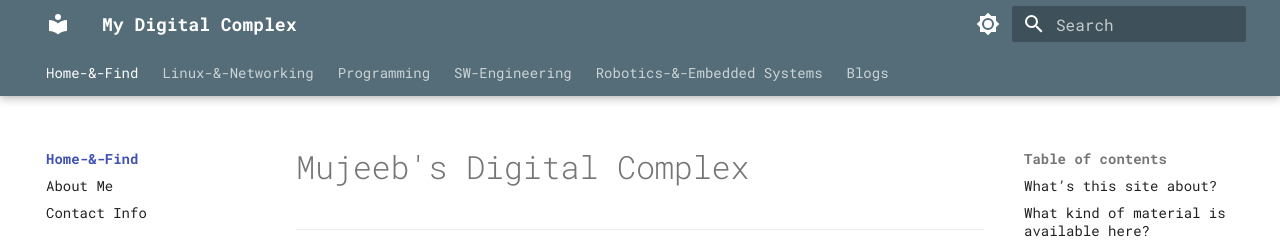
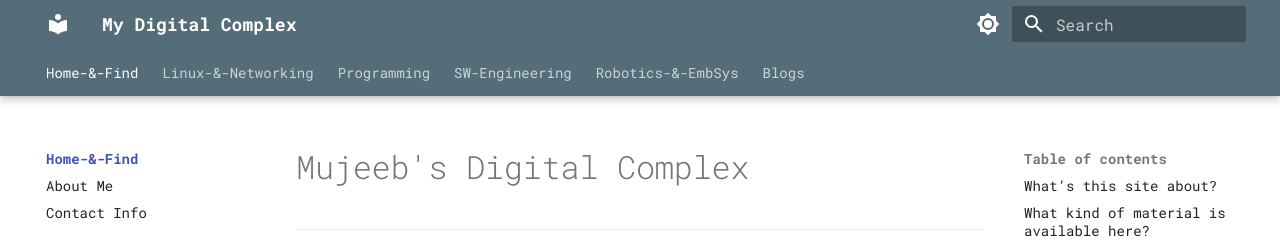
Before and after one commit to alohamujeeb/alohamujeeb.github.io, an MkDocs documentation site: the page built from docs/index.md, in a window 1280 px wide. Shown: the top 241 px of the page. Built offline with MkDocs 1.6.1 and Material for MkDocs 9.7.7, drawn with Linux system fonts in a browser that asks for light colours.

Commit message:
minor adjustments

```diff
--- a/mkdocs.yml
+++ b/mkdocs.yml
@@ -196,7 +196,7 @@ nav:
     - ===CI/CD====:
       - cicd: sweng/cicd/index.md
 
-  - Robotics-&-Embedded Systems:
+  - Robotics-&-EmbSys:
     - index:  embsys-drobot/index.md
     - ===Modems(5G)===:
       - modems: embsys-drobot/modems/index.md
```
